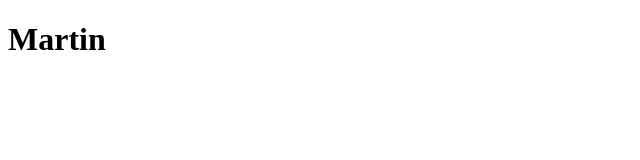
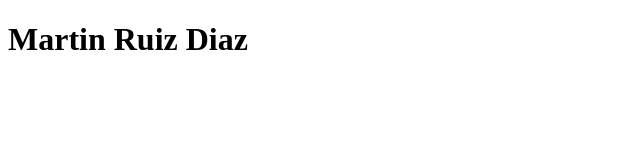
Before and after one commit to ruizdiazmartin/Capacitacion, a plain HTML site: page Index.html in a window 1280 px wide. Shown: the whole page, without its empty margins (0-640 px from the left). Drawn offline with Linux system fonts and the light colour scheme.

Commit message:
Mi segundo Cambio

```diff
--- a/Index.html
+++ b/Index.html
@@ -8,7 +8,7 @@
 </head>
 
 <body>
-    <h1>Martin</h1>
+    <h1>Martin Ruiz Diaz</h1>
 </body>
 
 </html>
```
